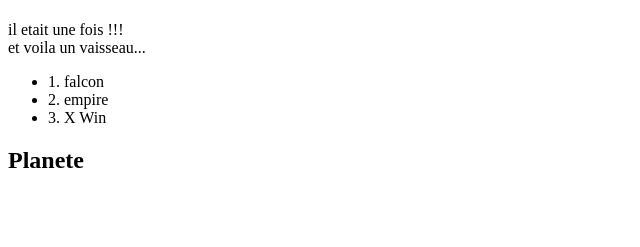
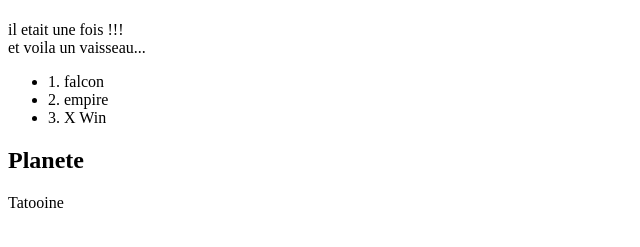
Before and after one commit to karimka-droid/formation-git, a plain HTML site: page index.html in a window 1280 px wide. Shown: the part 59-306 px from the top of the page, without its empty margins (0-640 px from the left). Drawn offline with Linux system fonts and the light colour scheme.

Commit message:
Update index.html
feat add Tatooine

```diff
--- a/index.html
+++ b/index.html
@@ -23,6 +23,7 @@
 
     <div>
         <h2> Planete </h2>
+        <div>Tatooine</div>
     </div>
 
 </body>
```
